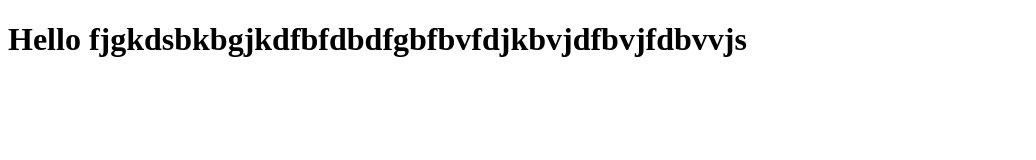
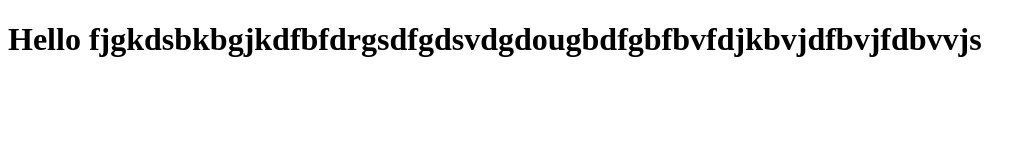
Before and after one commit to pavanhn057-byte/rahul, a plain HTML site: page index.html in a window 1280 px wide. Shown: the whole page, without its empty margins (0-1036 px from the left). Drawn offline with Linux system fonts and the light colour scheme.

Commit message:
rahul-v4

```diff
--- a/index.html
+++ b/index.html
@@ -4,6 +4,6 @@
     <title>Hello fjdgjfbgvjdsbvljdfWorld</title>
 </head>
 <body>
-    <h1>Hello fjgkdsbkbgjkdfbfdbdfgbfbvfdjkbvjdfbvjfdbvvjs</h1>
+    <h1>Hello fjgkdsbkbgjkdfbfdrgsdfgdsvdgdougbdfgbfbvfdjkbvjdfbvjfdbvvjs</h1>
 </body>
 </html>
```
